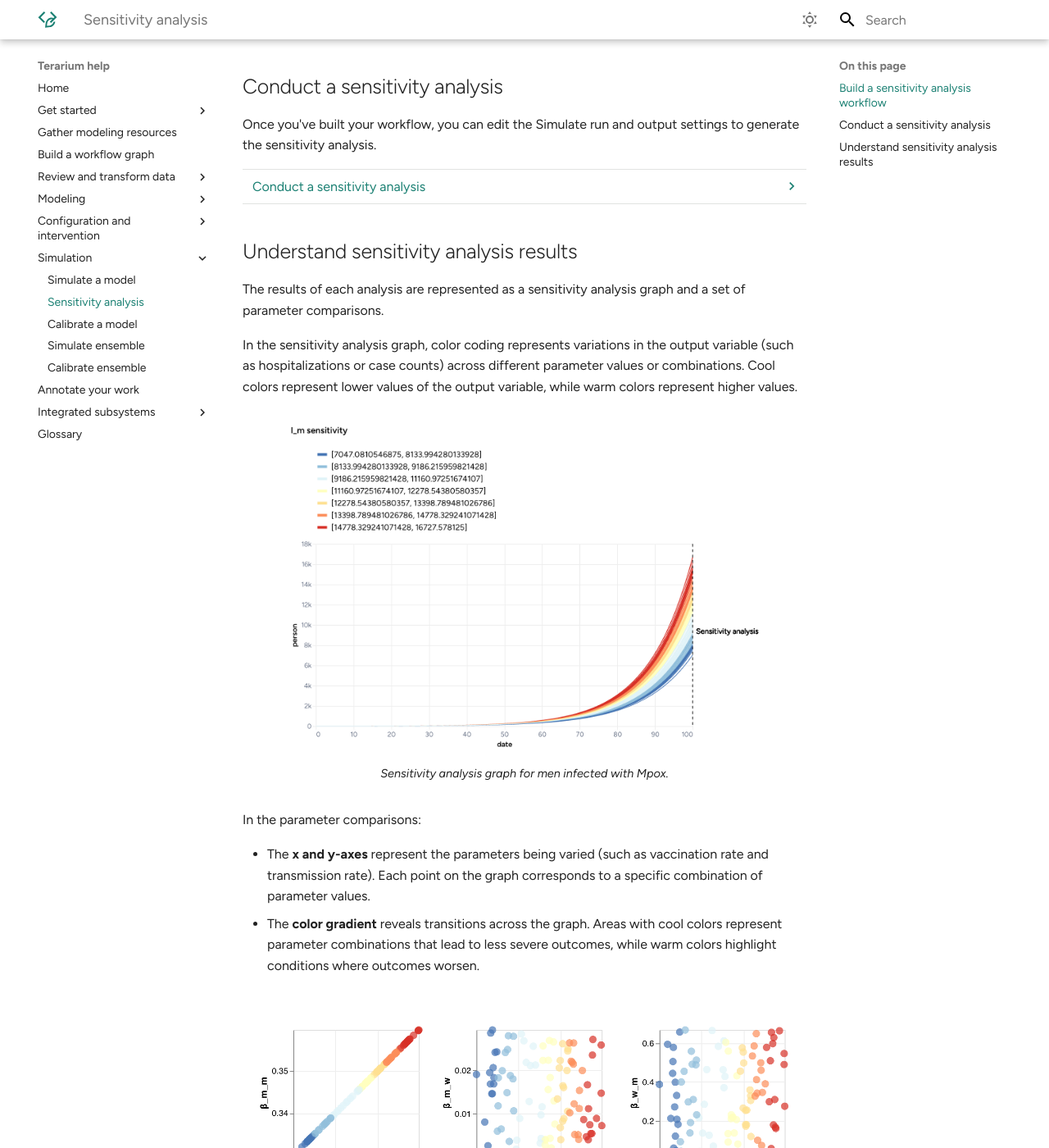
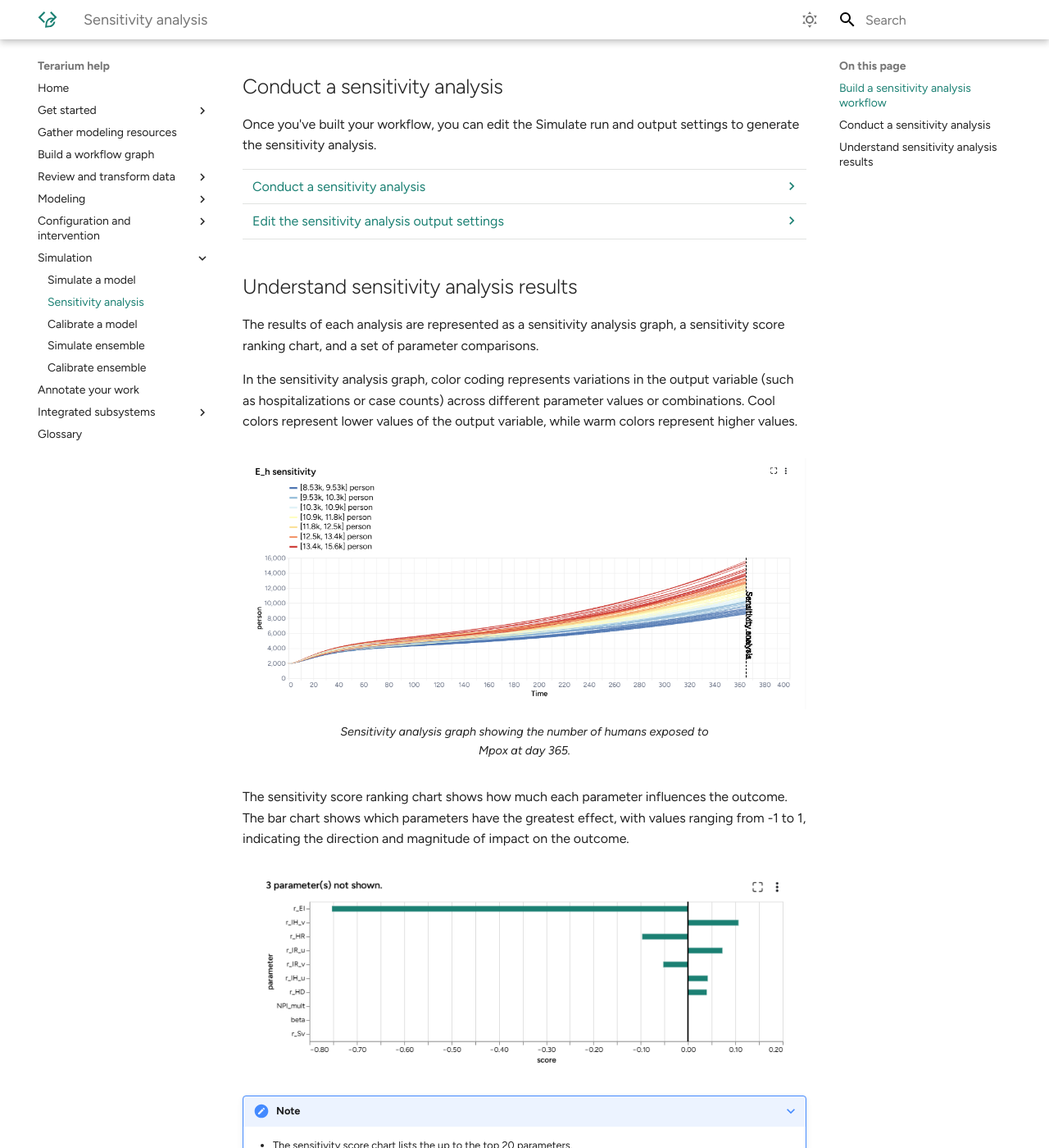
Before and after one commit to DARPA-ASKEM/terarium-docs, an MkDocs documentation site: the page built from docs/simulation/sensitivity-analysis.md, in a window 1280 px wide and 1400 px high, scrolled down 1283 px. Shown: the whole window at 82% size. Built offline with MkDocs 1.6.1 and Material for MkDocs 9.7.7, drawn with Linux system fonts in a browser that asks for light colours; plug-ins that fetch from the network failed and are left out; some of the changed text lies outside the part shown.

Commit message:
#68 Update sensitivity analysis screenshot and simulation instructions

```diff
--- a/docs/simulation/sensitivity-analysis.md
+++ b/docs/simulation/sensitivity-analysis.md
@@ -60,15 +60,34 @@ Once you've built your workflow, you can edit the Simulate run and output settin
     1. On the Simulate operator, click **Open**.
     2. Select the Simulate [run settings](../simulation/simulate-model.md).
     3. Click **Run** to start the simulation.
-    4. Preview the sensitivity analysis results. To add variables or parameters, use the **Output** settings.
+
+??? list "Edit the sensitivity analysis output settings"
+
+    1. Click <span class="sr-only" id="expand-icon-label">Expand</span> :fontawesome-solid-angles-left:{ title="Expand" aria-labelledby="expand-icon-label" } to expand the Output settings.
+    2. In the Sensitivity analysis section, complete the sentence to choose the outcomes and parameters to analyze:
+        - **Outcomes of interest**: Choose the model states or observables you're interested in. Selecting more than one outcome of interest creates a unique sensitivity analysis for each selection.
+        - Choose the timepoint you're interested in:
+            - **Value at timepoint**: Enter the timepoint of interest.
+            - **Peak value**: The timepoint at which the selected outcome is highest.
+            - **Peak timepoint**: The last timepoint.
+        - **Model parameters**: Choose the parameters whose impact your want to understand. Each selected parameter is compared against itself and all other selected parameters.
 
 ## Understand sensitivity analysis results
 
-The results of each analysis are represented as a sensitivity analysis graph and a set of parameter comparisons.
+The results of each analysis are represented as a sensitivity analysis graph, a sensitivity score ranking chart, and a set of parameter comparisons.
 
 In the sensitivity analysis graph, color coding represents variations in the output variable (such as hospitalizations or case counts) across different parameter values or combinations. Cool colors represent lower values of the output variable, while warm colors represent higher values.
 
-<figure markdown>![](../img/simulation/sensitivity/graph.png)<figcaption markdown>Sensitivity analysis graph for men infected with Mpox.</figcaption></figure>
+<figure markdown>![](../img/simulation/sensitivity/graph.png)<figcaption markdown>Sensitivity analysis graph showing the number of humans exposed to Mpox at day 365.</figcaption></figure>
+
+The sensitivity score ranking chart shows how much each parameter influences the outcome. The bar chart shows which parameters have the greatest effect, with values ranging from -1 to 1, indicating the direction and magnitude of impact on the outcome.
+
+![](../img/simulation/sensitivity/score-ranking.png)
+
+???+ note
+
+    - The sensitivity score chart lists the up to the top 20 parameters.
+    - Parameters with no uncertainty are note included in the sensitivity score ranking.
 
 In the parameter comparisons:
 
@@ -76,3 +95,10 @@ In the parameter comparisons:
 - The **color gradient** reveals transitions across the graph. Areas with cool colors represent parameter combinations that lead to less severe outcomes, while warm colors highlight conditions where outcomes worsen.
 
 <figure markdown>![](../img/simulation/sensitivity/comparisons.png)<figcaption markdown>Comparison graphs for different Mpox infection rate parameters based on gender.</figcaption></figure>
+
+??? list "Customize the parameter comparison charts"
+
+    You can view the comparisons as scatterplots to either examine detailed relationships and outliers in your data or as heatmaps allows to visualize overall trends and patterns.
+
+    1. Click <span class="sr-only" id="expand-icon-label">Expand</span> :fontawesome-solid-angles-left:{ title="Expand" aria-labelledby="expand-icon-label" } to expand the Output settings.
+    2. In the Sensitivity analysis section, select **Scatter** or **Heatmap**.
--- a/mkdocs.yml
+++ b/mkdocs.yml
@@ -1,7 +1,7 @@
 site_name: Terarium help
 site_author: Uncharted Software Inc.
 
-copyright: Copyright &copy; 2024 Uncharted Software Inc.
+copyright: Copyright &copy; 2025 Uncharted Software Inc.
 
 theme:
   name: material
```
Also changed, not shown: docs/simulation/simulate-ensemble.md (+2 -1 lines), docs/simulation/simulate-model.md (+50 -37 lines), docs/img/simulation/sensitivity/graph.png, docs/img/simulation/sensitivity/score-ranking.png (added), docs/img/simulation/sensitivity/template.png, docs/img/simulation/simulate/workflow.png.
